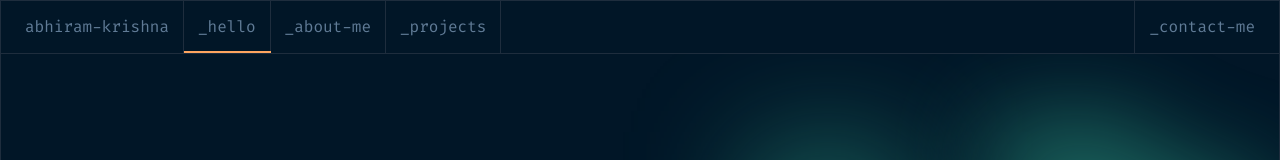
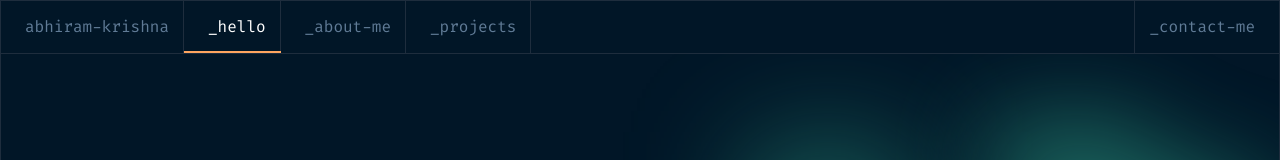
Before and after one commit to AbhiramKrishnaM/Portfolio, a Vue app: page / in a window 1280 px wide. Shown: the top 160 px of the page. Built offline with nearby package versions, Linux system fonts and the light colour scheme.

Commit message:
added uuid library, added navbar updates

```diff
--- a/package.json
+++ b/package.json
@@ -11,6 +11,7 @@
   "dependencies": {
     "gsap": "^3.12.2",
     "split-type": "^0.3.3",
+    "uuid": "^9.0.1",
     "vue": "^3.3.4",
     "vue-router": "^4.2.4"
   },
--- a/src/components/Navbar.vue
+++ b/src/components/Navbar.vue
@@ -1,40 +1,51 @@
 <template>
   <ul class="border-b border-border-white flex justify-between p-0 m-0">
     <div class="flex">
-      <RouterLink to="/me" class="nav-link" active-class="active">
-        <li class="pl-6 py-3.5 pr-3.5 border-r border-border-white">
-          abhiram-krishna
+      <RouterLink
+        v-for="link in links"
+        :key="link.id"
+        :to="link.to"
+        class="nav-link"
+        active-class="active"
+        v-slot="{ isActive }"
+      >
+        <li
+          class="pl-6 py-3.5 pr-3.5 border-r border-border-white"
+          :class="{ 'text-white': isActive }"
+        >
+          {{ link.name }}
         </li>
-      </RouterLink>
-      <RouterLink to="/" class="nav-link" active-class="active">
-        <li class="p-3.5 border-r border-border-white">_hello</li>
-      </RouterLink>
-
-      <RouterLink to="/about" class="nav-link" active-class="active">
-        <li class="p-3.5 border-r border-border-white">_about-me</li>
-      </RouterLink>
-
-      <RouterLink to="/projects" class="nav-link" active-class="active">
-        <li class="p-3.5 border-r border-border-white">_projects</li>
       </RouterLink>
     </div>
 
-    <RouterLink to="/contact" class="nav-link" active-class="active">
-      <li class="py-3.5 pl-3.5 pr-6 border-l border-border-white">
+    <RouterLink
+      to="/contact"
+      class="nav-link"
+      active-class="active"
+      v-slot="{ isActive }"
+    >
+      <li
+        class="py-3.5 pl-3.5 pr-6 border-l border-border-white"
+        :class="{ 'text-white': isActive }"
+      >
         _contact-me
       </li>
     </RouterLink>
   </ul>
 </template>
 
-<script setup></script>
+<script setup>
+import { useNavlinks } from "@/composables/navLinks.js";
+
+const { links } = useNavlinks();
+</script>
 
 <style scoped>
 /* General link styling */
 .nav-link {
   position: relative;
   cursor: pointer;
-  overflow: hidden; /* Ensures the underline doesn't overflow outside the link */
+  overflow: hidden;
 }
 
 /* Underline styling */
--- /dev/null
+++ b/src/composables/navLinks.js
@@ -0,0 +1,30 @@
+import { ref } from "vue";
+import { v4 as uuidv4 } from "uuid";
+
+export function useNavlinks() {
+  const links = ref([
+    {
+      id: uuidv4(),
+      to: "/me",
+      name: "abhiram-krishna",
+    },
+    {
+      id: uuidv4(),
+      to: "/",
+      name: "_hello",
+    },
+    {
+      id: uuidv4(),
+      to: "/about",
+      name: "_about-me",
+    },
+
+    {
+      id: uuidv4(),
+      to: "/projects",
+      name: " _projects",
+    },
+  ]);
+
+  return { links };
+}
```
Also changed, not shown: 1 other file (tests, documents, lock files or other folders).
